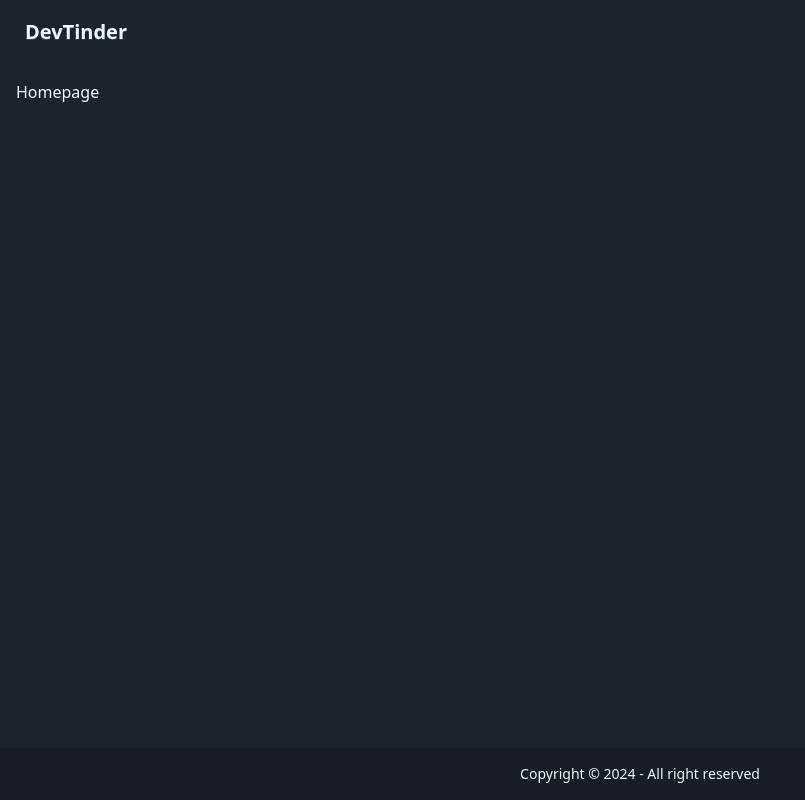
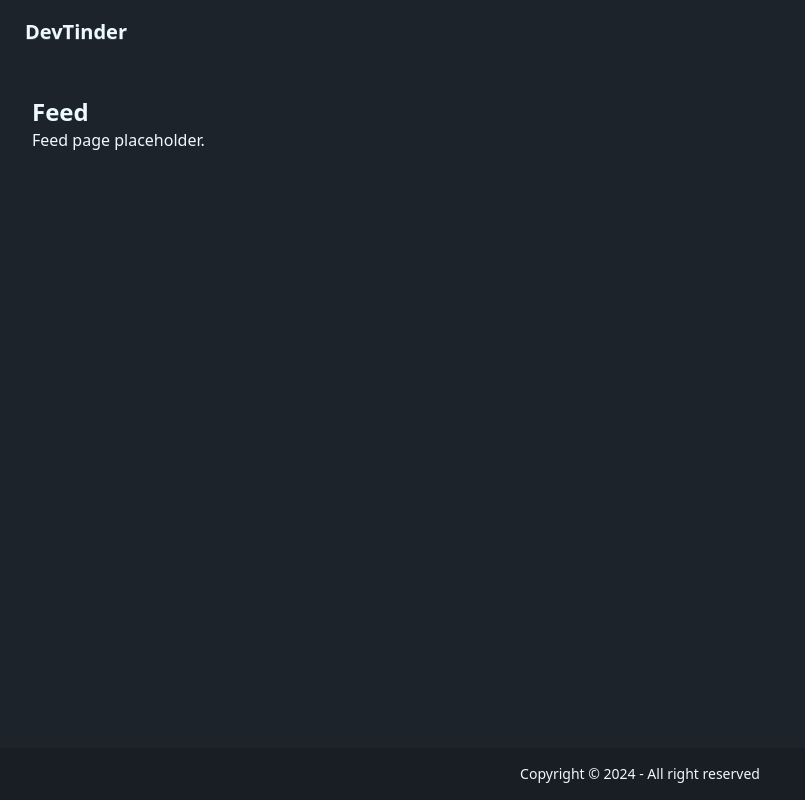
Before and after one commit to Ravirbikant/devtinder-frontend, a React (Vite) app: page /feed in a window 1280 px wide. Before the commit this address led to /. Shown: the whole page, without its empty margins (0-805 px from the left). Built offline with nearby package versions, Linux system fonts and the light colour scheme.

Commit message:
Add user to store and redirect to feed

```diff
--- a/src/App.jsx
+++ b/src/App.jsx
@@ -2,6 +2,7 @@ import { Routes, Route, Outlet, Navigate } from "react-router-dom";
 import Navbar from "./Navbar.jsx";
 import Footer from "./Footer.jsx";
 import Login from "./Login.jsx";
+import Feed from "./Feed.jsx";
 
 function Layout() {
   return (
@@ -22,6 +23,7 @@ function App() {
         <Route index element={<p>Homepage</p>} />
         <Route path="connections" element={<p>Here is connections page</p>} />
         <Route path="login" element={<Login />} />
+        <Route path="feed" element={<Feed />} />
         <Route path="*" element={<Navigate to="/" replace />} />
       </Route>
     </Routes>
--- /dev/null
+++ b/src/Feed.jsx
@@ -0,0 +1,10 @@
+function Feed() {
+  return (
+    <div className="p-4">
+      <h1 className="text-2xl font-bold">Feed</h1>
+      <p>Feed page placeholder.</p>
+    </div>
+  );
+}
+
+export default Feed;
--- a/src/Login.jsx
+++ b/src/Login.jsx
@@ -1,7 +1,12 @@
 import { useState } from "react";
+import { useDispatch } from "react-redux";
+import { useNavigate } from "react-router-dom";
 import axios from "axios";
+import { addUser } from "./store/userSlice.js";
 
 function Login() {
+  const dispatch = useDispatch();
+  const navigate = useNavigate();
   const [email, setEmail] = useState("Sachin@gmail.com");
   const [password, setPassword] = useState("Sachin@123");
   const [loading, setLoading] = useState(false);
@@ -12,7 +17,7 @@ function Login() {
     setError("");
     setLoading(true);
     try {
-      await axios.post(
+      const { data } = await axios.post(
         "http://localhost:3000/login",
         {
           emailId: email,
@@ -22,6 +27,8 @@ function Login() {
           withCredentials: true,
         },
       );
+      dispatch(addUser(data));
+      navigate("/feed");
     } catch (err) {
       setError(err.response?.data?.message ?? "Login failed");
     } finally {
--- a/src/store/userSlice.js
+++ b/src/store/userSlice.js
@@ -9,10 +9,10 @@ const userSlice = createSlice({
   initialState,
   reducers: {
     addUser: (state, action) => {
-      state.user = action.payload;
+      return { ...action.payload };
     },
-    removeUser: (state) => {
-      state.user = null;
+    removeUser: () => {
+      return {};
     },
   },
 });
```
